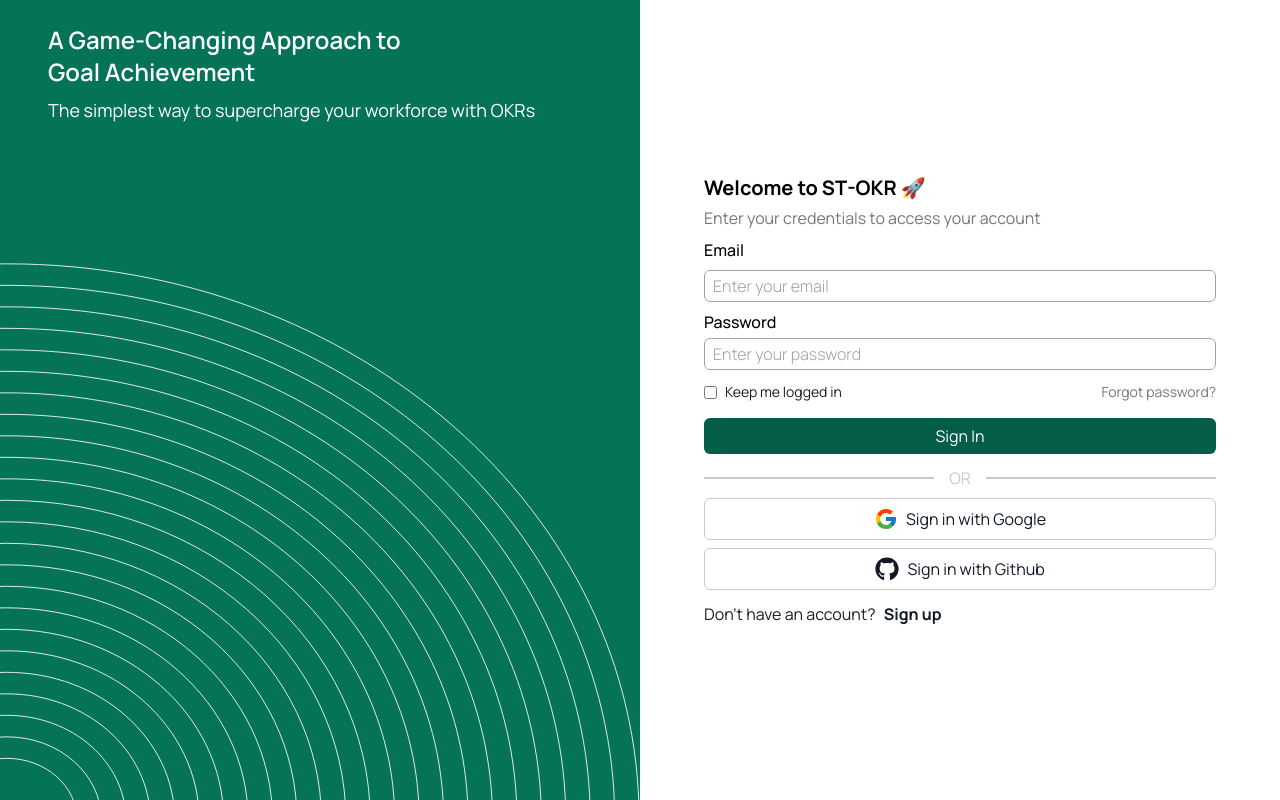
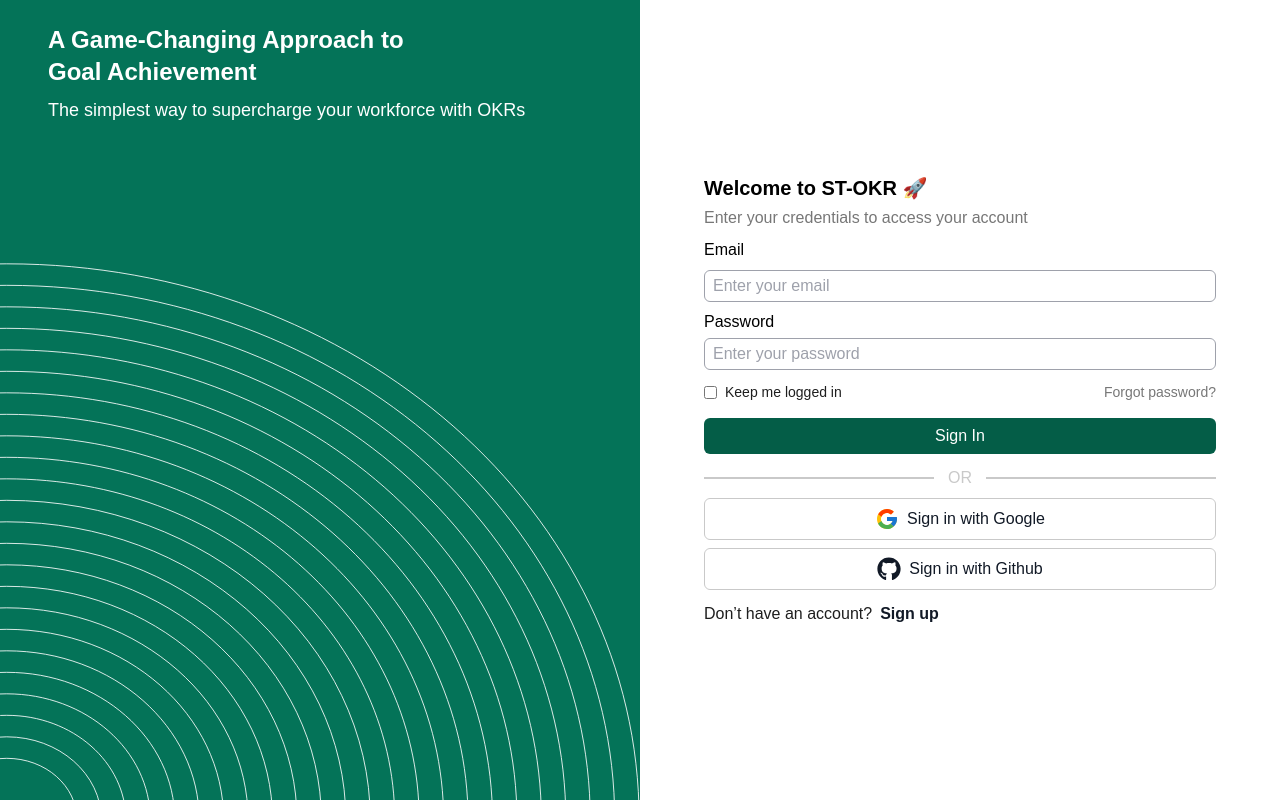
Before and after one commit to Slightly-Techie/okr-web, a Next.js app: page /auth/login in a window 1280 px wide. Built offline with nearby package versions, Linux system fonts and the light colour scheme; a web font is replaced by a local one.

Commit message:
Add back localFont

```diff
--- a/src/app/auth/layout.tsx
+++ b/src/app/auth/layout.tsx
@@ -1,15 +1,15 @@
 import localFont from 'next/font/local';
 
 // Font files can be colocated inside of `app`
-// const myFont = localFont({
-//   src: "../../staticfont/Mona-Sans.woff2",
-//   display: "swap",
-// });
+const myFont = localFont({
+	src: '../../staticfont/Mona-Sans.woff2',
+	display: 'swap',
+});
 
 export default function AuthLayout({
 	children,
 }: {
 	children: React.ReactNode;
 }) {
-	return <aside>{children}</aside>;
+	return <aside className={myFont.className}>{children}</aside>;
 }
```
